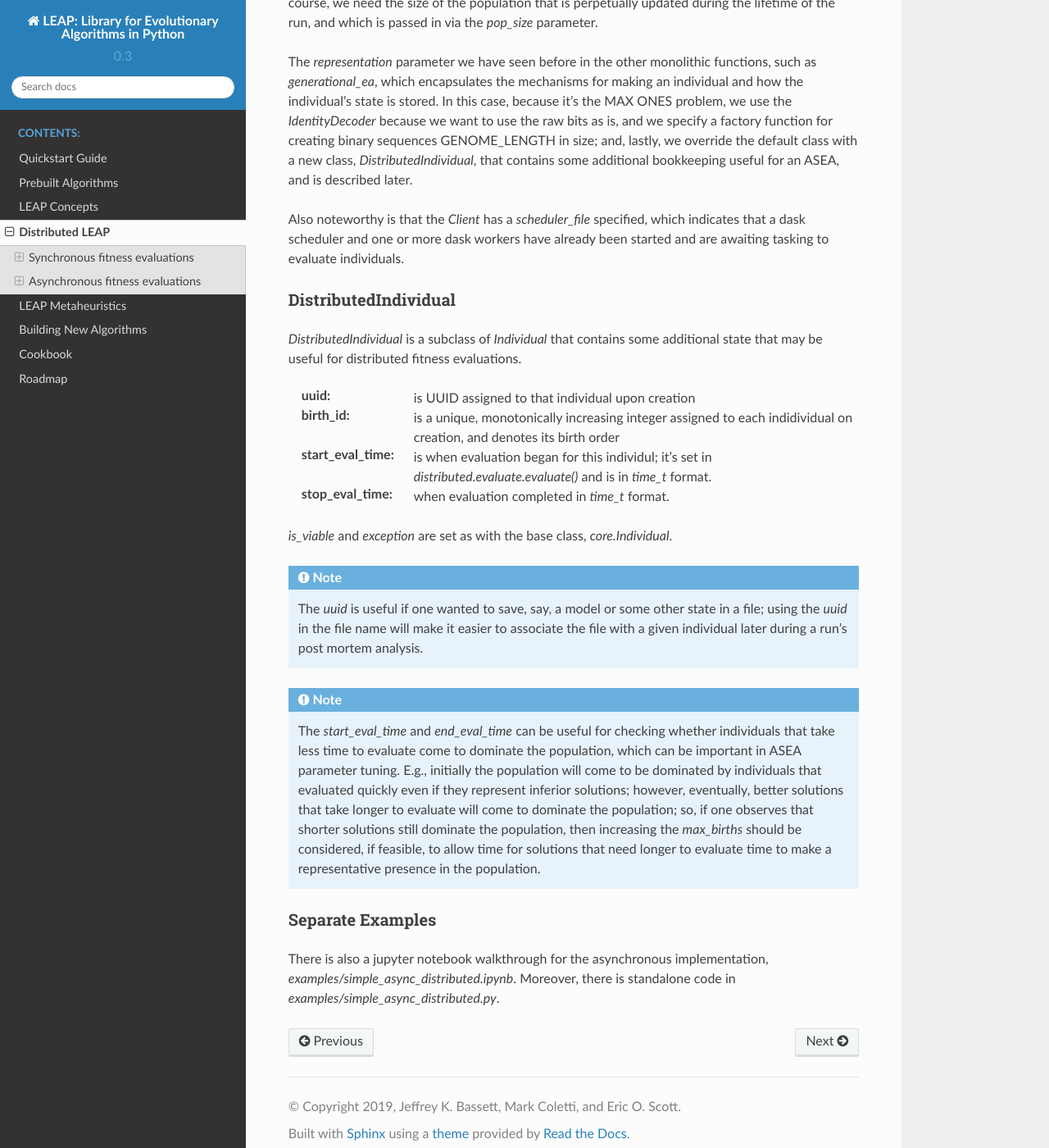
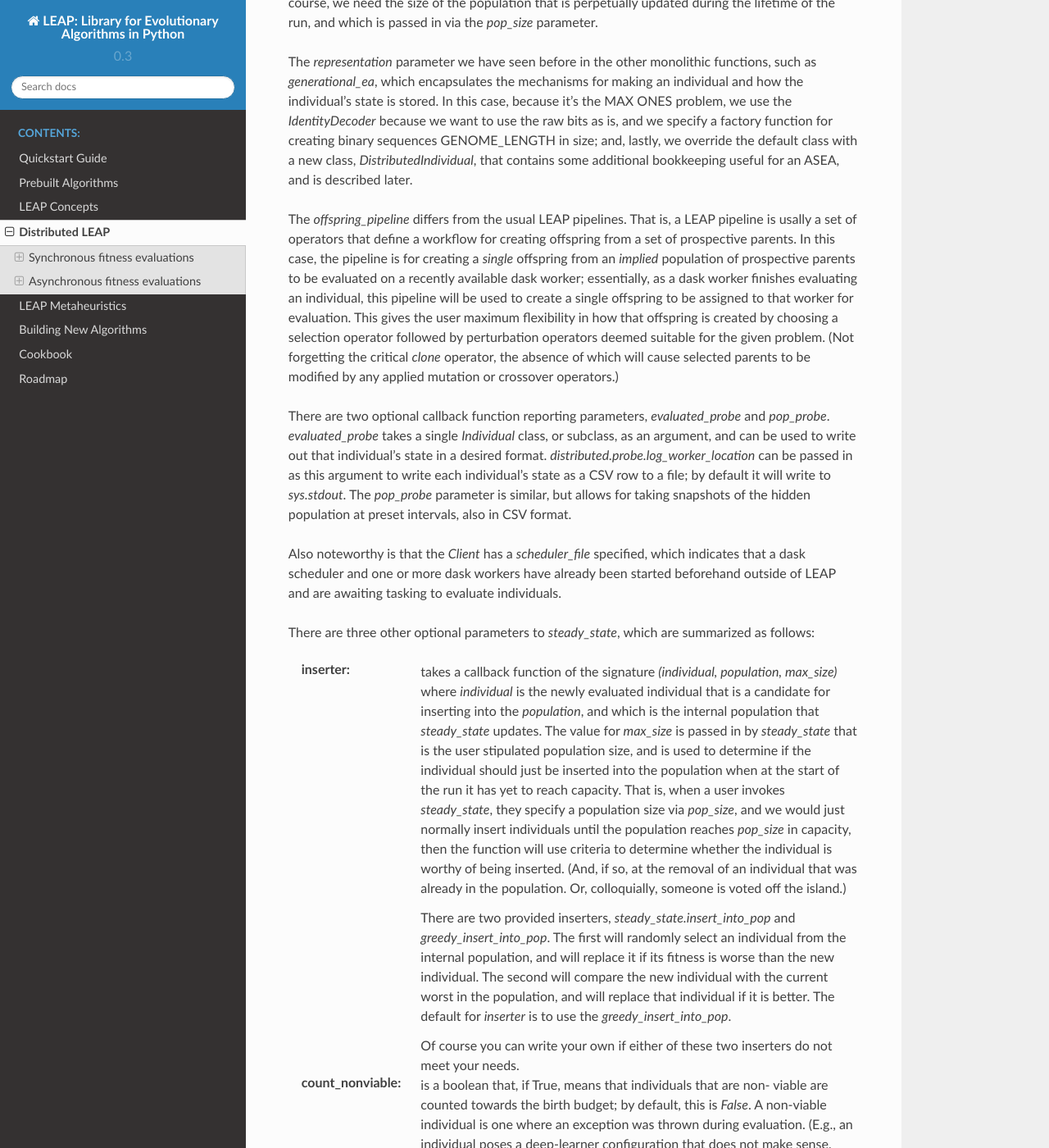
Before and after one commit to AureumChaos/LEAP, a Sphinx documentation site: the page built from docs/source/distributed.rst, in a window 1280 px wide and 1400 px high, scrolled down 2958 px. Shown: the whole window at 82% size. Built offline with Sphinx 7.4.7 and the Read the Docs theme 2.0.0, drawn with Linux system fonts in a browser that asks for light colours; some of the changed text lies outside the part shown.

Commit message:
Hopefully wrapped up first cut of distributed.rst.

```diff
--- a/docs/source/distributed.rst
+++ b/docs/source/distributed.rst
@@ -152,10 +152,65 @@ binary sequences GENOME_LENGTH in size; and, lastly, we override the default
 class with a new class, `DistributedIndividual`, that contains some additional
 bookkeeping useful for an ASEA, and is described later.
 
+The `offspring_pipeline` differs from the usual LEAP pipelines.  That is, a
+LEAP pipeline is usally a set of operators that define a workflow for creating offspring
+from a set of prospective parents.  In this case, the pipeline is for creating a
+*single* offspring from an *implied* population of prospective parents to be
+evaluated on a recently available dask worker; essentially, as a dask worker
+finishes evaluating an individual, this pipeline will be used to create a single
+offspring to be assigned to that worker for evaluation.  This gives the user
+maximum flexibility in how that offspring is created by choosing a selection
+operator followed by perturbation operators deemed suitable for the given problem.
+(Not forgetting the critical `clone` operator, the absence of which will cause
+selected parents to be modified by any applied mutation or crossover operators.)
+
+There are two optional callback function reporting parameters, `evaluated_probe` and `pop_probe`.
+`evaluated_probe` takes a single `Individual` class, or subclass, as an argument,
+and can be used to write out that individual's state in a desired format.
+`distributed.probe.log_worker_location` can be passed in as this argument to
+write each individual's state as a CSV row to a file; by default it will write to
+`sys.stdout`.  The `pop_probe` parameter is similar, but allows for taking
+snapshots of the hidden population at preset intervals, also in CSV format.
+
 Also noteworthy is that the `Client` has a `scheduler_file` specified, which
 indicates that a dask scheduler and one or more dask workers have already been
-started and are awaiting tasking to evaluate individuals.
+started beforehand outside of LEAP and are awaiting tasking to evaluate individuals.
 
+There are three other optional parameters to `steady_state`, which are summarized
+as follows:
+
+:inserter: takes a callback function of the signature `(individual, population, max_size)`
+    where `individual` is the newly evaluated individual that is a candidate for
+    inserting into the `population`, and which is the internal population that
+    `steady_state` updates. The value for `max_size` is passed in by `steady_state` that is the
+    user stipulated population size, and is used to determine if the individual
+    should just be inserted into the population when at the start of the run it
+    has yet to reach capacity.  That is, when a user invokes `steady_state`,
+    they specify a population size via `pop_size`, and we would just normally
+    insert individuals until the population reaches `pop_size` in capacity, then
+    the function will use criteria to determine whether the individual is worthy
+    of being inserted.  (And, if so, at the removal of an individual that was
+    already in the population.  Or, colloquially, someone is voted off the island.)
+
+    There are two provided inserters, `steady_state.insert_into_pop` and
+    `greedy_insert_into_pop`.  The first will randomly select an individual from
+    the internal population, and will replace it if its fitness is worse than
+    the new individual.  The second will compare the new individual with the
+    current worst in the population, and will replace that individual if it is
+    better.  The default for `inserter` is to use the `greedy_insert_into_pop`.
+
+    Of course you can write your own if either of these two inserters do not meet
+    your needs.
+
+:count_nonviable: is a boolean that, if True, means that individuals that are
+    non- viable are counted towards the birth budget; by default, this is `False`. A
+    non-viable individual is one where an exception was thrown during evaluation.
+    (E.g., an individual poses a deep-learner configuration that does not make
+    sense, such as incompatible adjacent convolutional layers, and pytorch or
+    tensorflow throws an exception.)
+
+:context: contains global state where the running number of births and non-viable individuals
+    is kept.  This defaults to `core.context`.
 
 DistributedIndividual
 ^^^^^^^^^^^^^^^^^^^^^
@@ -165,10 +220,10 @@ state that may be useful for distributed fitness evaluations.
 :uuid: is UUID assigned to that individual upon creation
 :birth_id: is a unique, monotonically increasing integer assigned to each
     indidividual on creation, and denotes its birth order
-:start_eval_time: is when evaluation began for this individul; it's set in
-    `distributed.evaluate.evaluate()` and is in `time_t` format.
-:stop_eval_time: when evaluation completed in `time_t` format.
+:start_eval_time: is when evaluation began for this individul, and is in `time_t` format
+:stop_eval_time: when evaluation completed in `time_t` format
 
+This additional state is set in `distributed.evaluate.evaluate()` and
 `is_viable` and `exception` are set as with the base class, `core.Individual`.
 
 .. note:: The `uuid` is useful if one wanted to save, say, a model or some other
```
